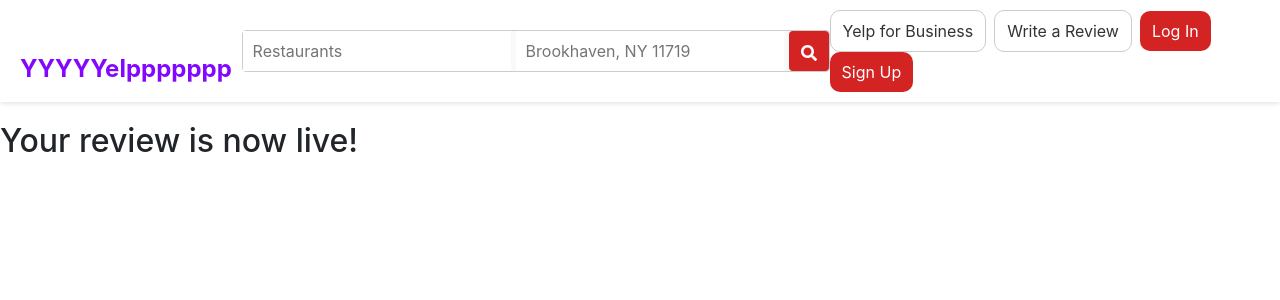
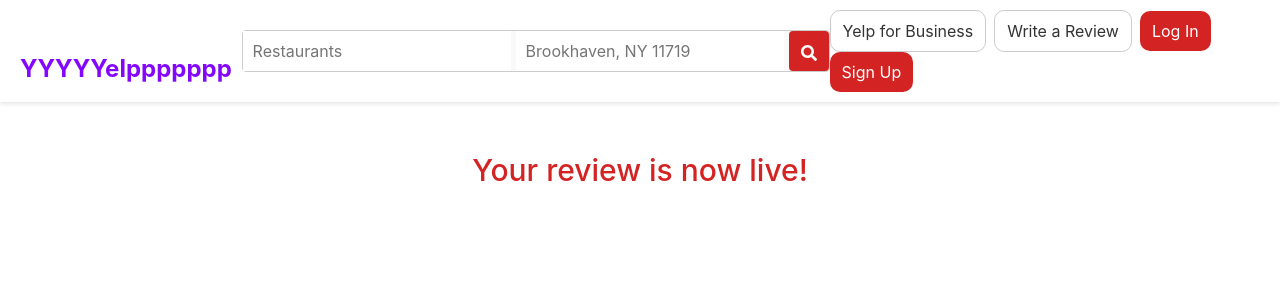
Before and after one commit to HHHHHeloise/Yepyep, a React (Create React App) app: page /detail/write-review/success in a window 1280 px wide. Shown: the top 300 px of the page. Built offline with nearby package versions, Linux system fonts and the light colour scheme.

Commit message:
success page css

```diff
--- a/src/components/Restaurants/SuccessPage.css
+++ b/src/components/Restaurants/SuccessPage.css
@@ -4,7 +4,7 @@
 }
 
 .submit-success-page h2 {
-    font-size: 24px;
+    font-size: 30px;
     color: #d32323;
 }
 
--- a/src/components/Restaurants/SuccessPage.js
+++ b/src/components/Restaurants/SuccessPage.js
@@ -3,6 +3,7 @@
 import './RestaurantList.css';
 import './DetailPage.css';
 import './ReviewPage.css';
+import './SuccessPage.css';
 import SearchBar from './Restaurant';
 
 function SuccessPage() {
```
